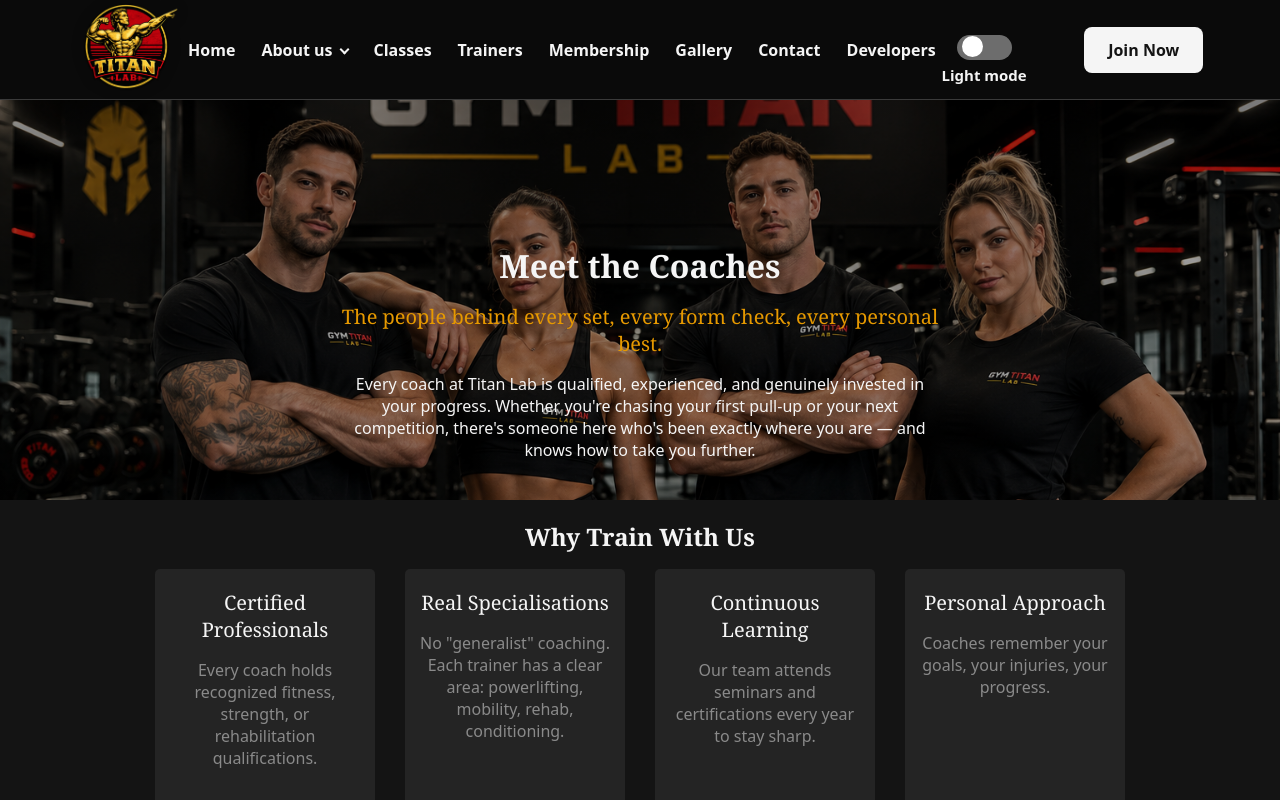
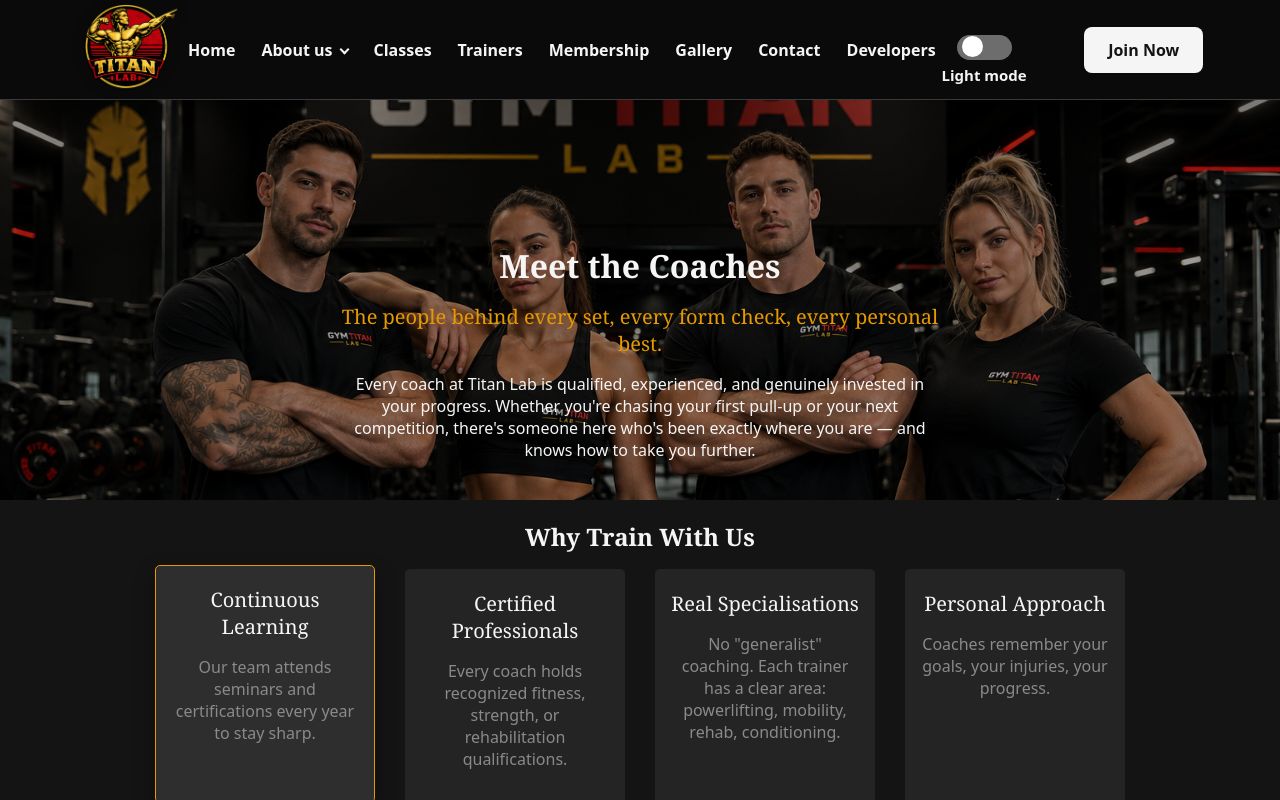
Before and after one commit to tatipoda/griffithY1FinalCSWD, a React (Vite) app in the folder finalProject/: page /trainers in a window 1280 px wide. In both pictures the pointer is over the element 265 px from the left and 687 px from the top of the page. Shown: the top 800 px of the page. Built offline with nearby package versions, Linux system fonts and the light colour scheme.

Commit message:
add reaction on hover on cards on Trainers page

```diff
--- a/finalProject/src/components/pages/TrainersPage/Trainers.jsx
+++ b/finalProject/src/components/pages/TrainersPage/Trainers.jsx
@@ -33,6 +33,15 @@ function Trainers() {
             <div className={styles.benefitsContainer}>
               <div className={styles.benefitsCard}>
                 <h3 className={styles.benefitsCardTitle}>
+                  Continuous Learning{" "}
+                </h3>
+                <p className={styles.benefitsCardText}>
+                  Our team attends seminars and certifications every year to
+                  stay sharp.
+                </p>
+              </div>
+              <div className={styles.benefitsCard}>
+                <h3 className={styles.benefitsCardTitle}>
                   Certified Professionals{" "}
                 </h3>
                 <p className={styles.benefitsCardText}>
@@ -49,17 +58,6 @@ function Trainers() {
                   powerlifting, mobility, rehab, conditioning.
                 </p>
               </div>
-
-              <div className={styles.benefitsCard}>
-                <h3 className={styles.benefitsCardTitle}>
-                  Continuous Learning{" "}
-                </h3>
-                <p className={styles.benefitsCardText}>
-                  Our team attends seminars and certifications every year to
-                  stay sharp.
-                </p>
-              </div>
-
               <div className={styles.benefitsCard}>
                 <h3 className={styles.benefitsCardTitle}>Personal Approach</h3>
                 <p className={styles.benefitsCardText}>
@@ -76,7 +74,7 @@ function Trainers() {
       <section className={styles.howToTrain}>
         <div className="container">
           <div className={styles.howToTrainInner}>
-            <h2 className={styles.howToTrainTitle} > Working With a Coach</h2>
+            <h2 className={styles.howToTrainTitle}> Working With a Coach</h2>
             <div className={styles.howToTrainContainer}>
               <div className={styles.howToTrainCard}>
                 <h3> Free Intro Call</h3>
@@ -105,7 +103,6 @@ function Trainers() {
           </div>
         </div>
       </section>
-
     </main>
   );
 }
--- a/finalProject/src/components/pages/TrainersPage/Trainers.module.css
+++ b/finalProject/src/components/pages/TrainersPage/Trainers.module.css
@@ -73,8 +73,19 @@
   text-align: center;
   width: 200px;
   background-color: var(--bg-card);
+  border: 1px solid transparent;
   border-radius: 5px;
   padding: 10px 5px;
+  cursor: default;
+  transition: transform 0.25s ease, border-color 0.25s ease,
+              box-shadow 0.25s ease, background-color 0.25s ease;
+}
+
+.benefitsCard:hover {
+  transform: translateY(-4px);
+  border-color: var(--yellow-deep);
+  background-color: var(--bg-soft);
+  box-shadow: 0 8px 20px rgba(0, 0, 0, 0.35);
 }
 
 .benefitsCardText {
@@ -108,7 +119,23 @@
   display: flex;
   flex-direction: column;
   justify-content: center;
+  cursor: default;
+  transition: transform 0.25s ease, border-color 0.25s ease,
+              box-shadow 0.25s ease, background-color 0.25s ease;
 }
+
+.howToTrainCard:hover {
+  transform: translateY(-6px);
+  border-color: var(--yellow-deep);
+  background-color: var(--bg-soft);
+  box-shadow: 0 10px 24px rgba(0, 0, 0, 0.4);
+}
+
+.howToTrainCard:hover::before {
+  transform: translate(50%) scale(1.15);
+  box-shadow: 0 0 0 6px rgba(230, 153, 0, 0.15);
+}
+
 .howToTrainCard::before {
   width: 40px;
   height: 40px;
@@ -121,6 +148,7 @@
   top: -12%;
   right: 50%;
   transform: translate(50%);
+  transition: transform 0.25s ease, box-shadow 0.25s ease;
 }
 
 .howToTrainCard:nth-child(1)::before {
```
